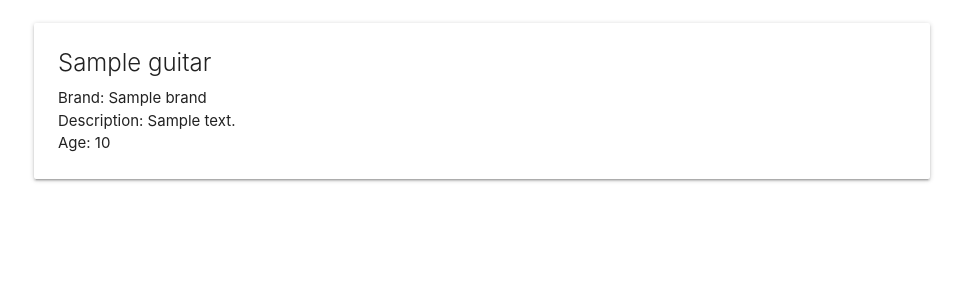
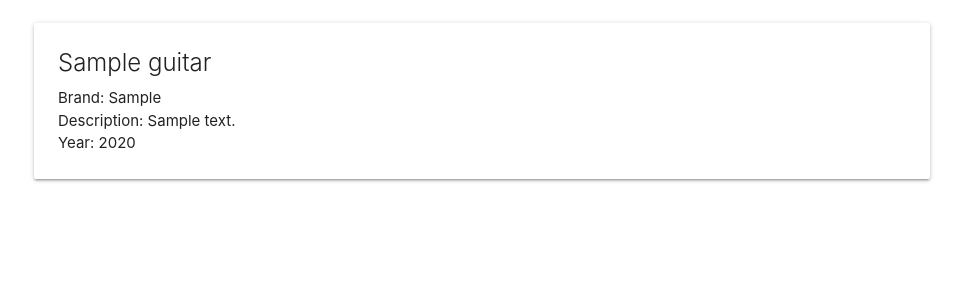
Before and after one commit to rayplaza/Guitar-Collector, a Django app: template main_app/templates/guitars/index.html in a window 1280 px wide. Shown: the part 177-466 px from the top of the page, without its empty margins (158-1121 px from the left). Run offline with Django 3.2, Linux system fonts and the light colour scheme; tables that the repository leaves empty hold one stand-in row (values such as "Sample post"); the template is opened without the code that fills it: values that come from a table or form of the project are taken from there, most other values are stand-ins (such as "Sample title", 1, 10 or a date in 2020).

Commit message:
migrated model

```diff
--- a/main_app/models.py
+++ b/main_app/models.py
@@ -1,3 +1,11 @@
 from django.db import models
 
 # Create your models here.
+class Guitar(models.Model):
+    name = models.CharField(max_length=100)
+    brand = models.CharField(max_length=100)
+    model = models.CharField(max_length=100)
+    year = models.IntegerField()
+    wood = models.CharField(max_length=100)
+    pickup = models.CharField(max_length=100)
+    description = models.TextField(max_length=250)
--- a/main_app/templates/guitars/index.html
+++ b/main_app/templates/guitars/index.html
@@ -9,10 +9,10 @@
       <span class="card-title">{{ guitar.name }}</span>
       <p>Brand: {{ guitar.brand }}</p>
       <p>Description: {{ guitar.description }}</p>
-      {% if cat.age > 0 %}
-        <p>Age: {{ cat.age }}</p>
+      {% if guitar.year > 0 %}
+        <p>Year: {{ guitar.year }}</p>
       {% else %}
-        <p>Age: Kitten</p>
+        <p>Year: Brand New</p>
       {% endif %}
     </div>
   </div>
--- /dev/null
+++ b/main_app/templates/home.html
@@ -0,0 +1,6 @@
+{% extends 'base.html' %}
+{% block content %}
+
+<h1>Home</h1>
+
+{% endblock %}
```
Also changed, not shown: main_app/migrations/0001_initial.py (added).
